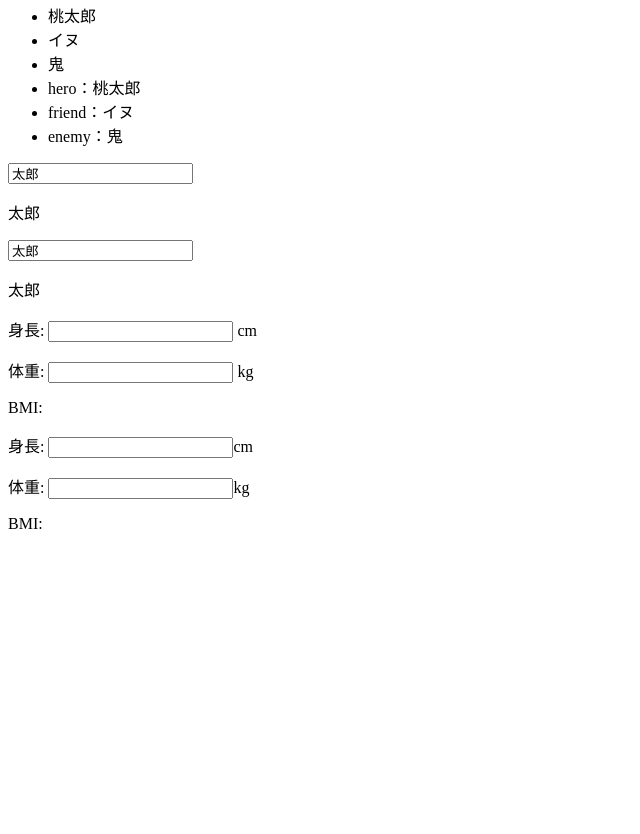
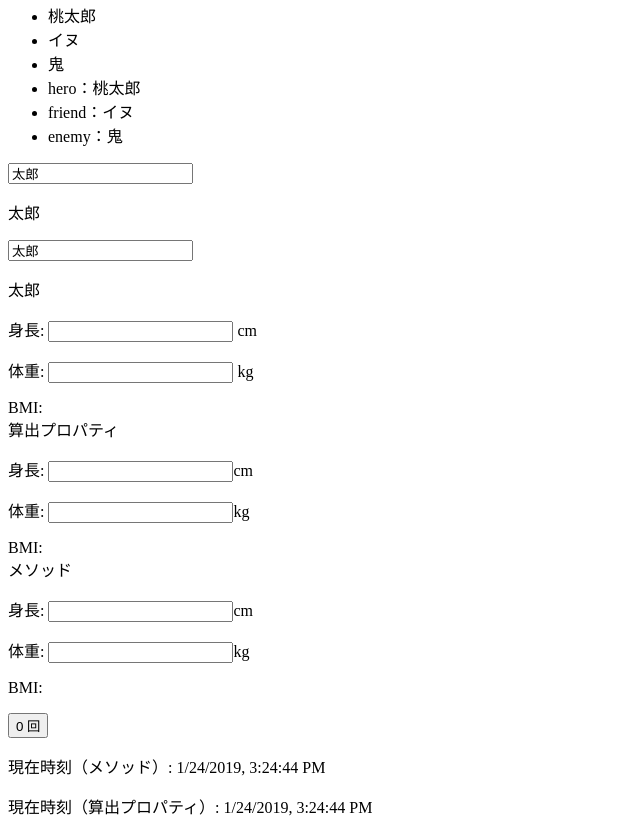
Before and after one commit to applego/front_L9_Vue.js, a plain HTML site: page index.html in a window 1280 px wide. Shown: the part 348-1182 px from the top of the page, without its empty margins (0-640 px from the left). Before the commit the page ends 889 px from the top, so only its background shows below. Drawn offline with nearby package versions, Linux system fonts and the light colour scheme.

Commit message:
Vue.jsの基本

```diff
--- a/index.html
+++ b/index.html
@@ -65,6 +65,7 @@
       </div>
     </div>
     <div id="example8">
+      算出プロパティ
       <div>
         <p>身長: <input v-model="height" type="text" />cm</p>
         <p>体重: <input v-model="weight" type="text" />kg</p>
@@ -73,6 +74,23 @@
         BMI: {{ bmi }}
       </div>
     </div>
+    <div id="example9">
+      メソッド
+      <div>
+        <p>身長: <input v-model="height" type="text" />cm</p>
+        <p>体重: <input v-model="weight" type="text" />kg</p>
+      </div>
+      <div>
+        BMI: {{ getBmi() }}
+      </div>
+    </div>
+    <div id="example10">
+      <p>
+        <button v-on:click="countUp()">{{ count }} 回</button>
+      </p>
+      <p>現在時刻（メソッド）: {{ getDate() }}</p>
+      <p>現在時刻（算出プロパティ）: {{ date }}</p>
+    </div>
     <script src="main.js"></script>
   </body>
 </html>
--- a/main.js
+++ b/main.js
@@ -68,3 +68,45 @@ var app8 = new Vue({
     }
   }
 });
+var app9 = new Vue({
+  el: "#example9",
+  data:{
+    height:"",
+    weight:""
+  },
+  methods:{
+    getBmi: function(){
+      if(this.height && this.weight){
+        //センチメートルをメートルにする
+        var meterHeight = this.height / 100;
+
+        //BMIを計算する
+        var bmi = this.weight / (meterHeight * meterHeight);
+
+        //小数点以下の桁数を、２桁にして返す
+        return bmi.toFixed(2);
+      }
+
+      return "";
+    }
+  }
+});
+var app10 = new Vue({
+  el: "#example10",
+  data: {
+    count:0
+  },
+  computed:{
+    date: function(){
+      return new Date().toLocaleString();
+    }
+  },
+  methods:{
+    countUp: function(){
+      this.count += 1;
+    },
+    getDate: function(){
+      return new Date().toLocaleString();
+    }
+  }
+});
```
